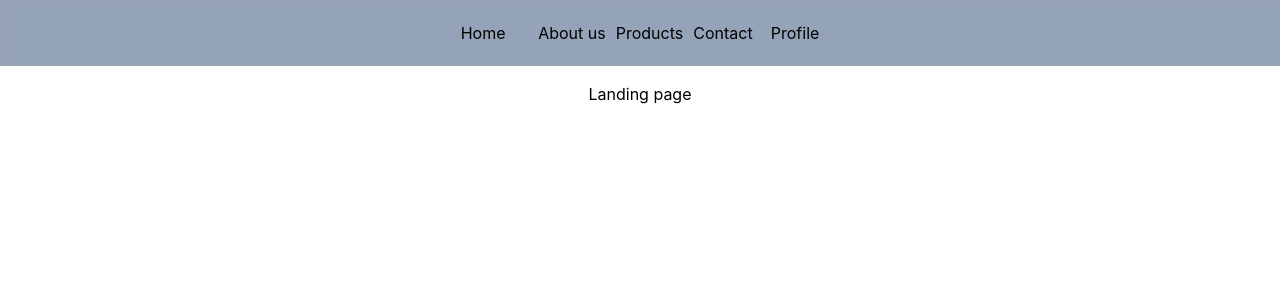
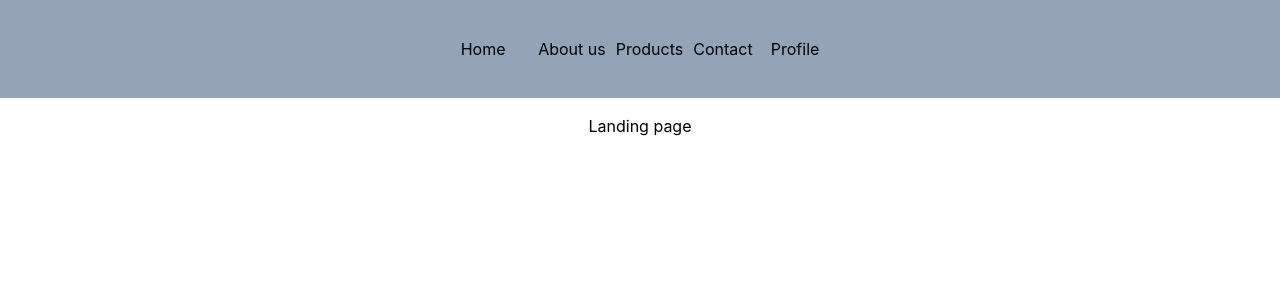
Before and after one commit to publicprofilelily/GroupBlue, a React (Create React App) app in the folder shop/: page / in a window 1280 px wide. Shown: the top 300 px of the page. Built offline with nearby package versions, Linux system fonts and the light colour scheme.

Commit message:
Update Header.js

```diff
--- a/shop/src/components/Header.js
+++ b/shop/src/components/Header.js
@@ -1,7 +1,7 @@
 
 
 export default function Header({ children }) {
-  return <div className="flex justify-center bg-slate-400 border-[1px] border-gray-400">
+   return <div className="flex justify-center bg-slate-400 border-[1px] border-gray-400 p-4">
     {children}
   </div>
 
```
